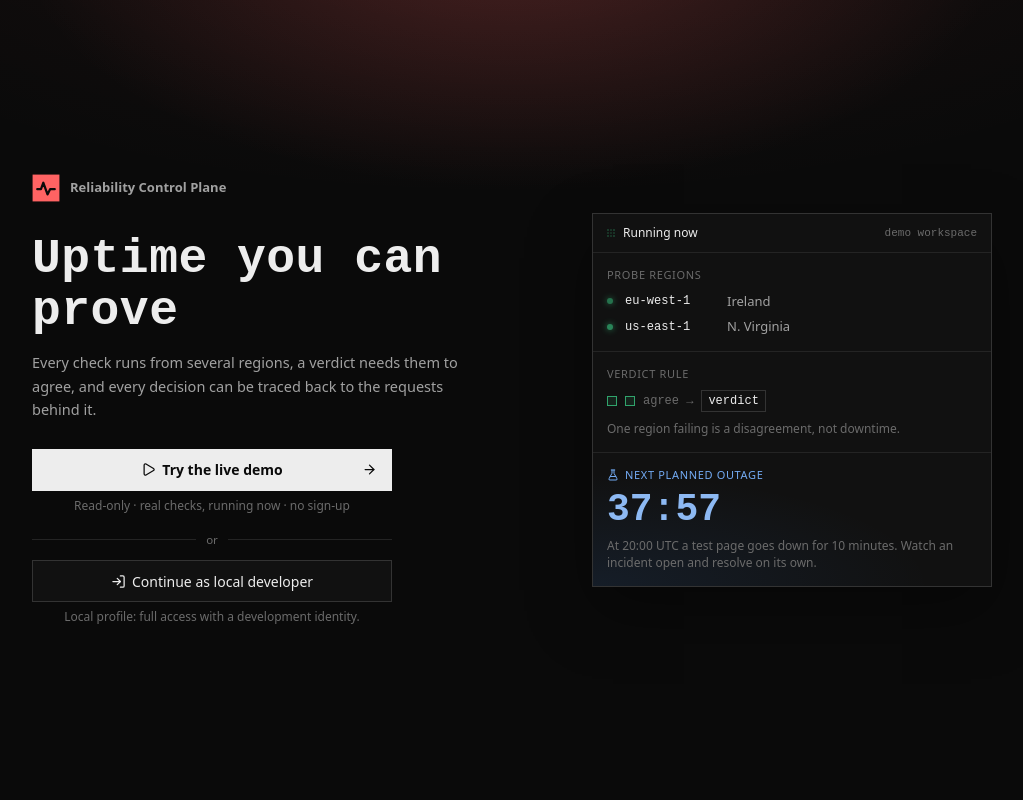
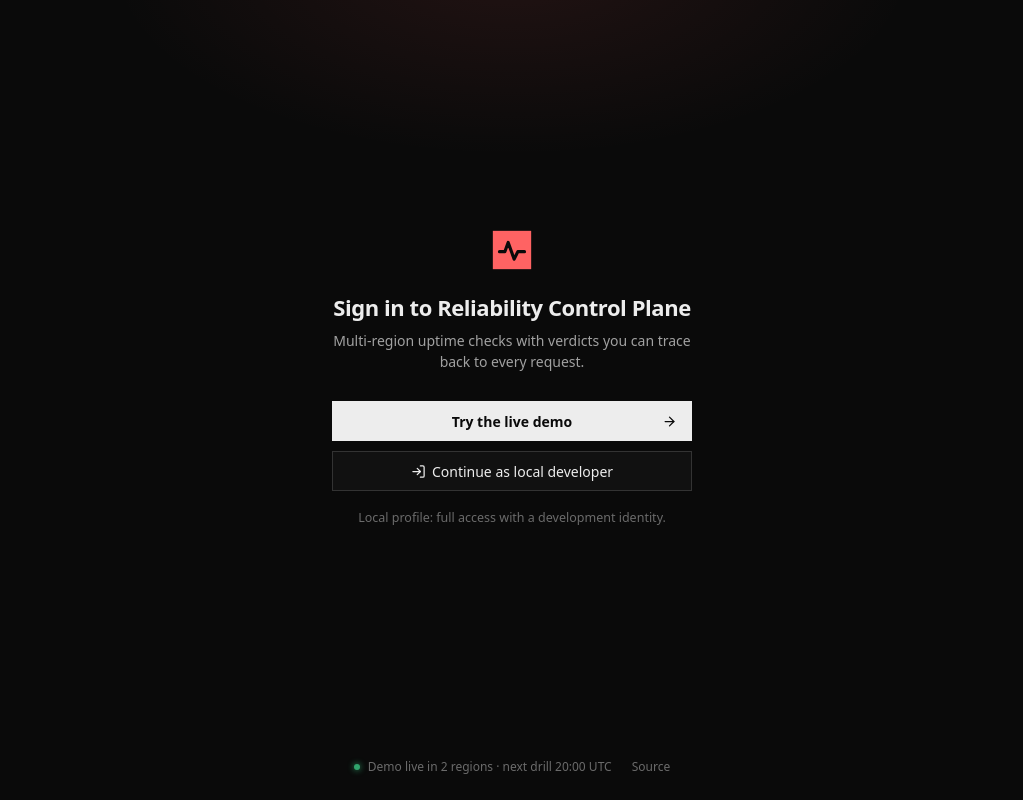
Before and after one commit to DrissiAli221/reliability-control-plane, a React (Vite) app in the folder rcp-dashboard/: page /signin in a window 1280 px wide. Shown: the whole page, without its empty margins (128-1151 px from the left). Built offline with nearby package versions, Linux system fonts and the light colour scheme; no server answers; a web font is replaced by a local one.

Commit message:
feat: make the sign-in page a calm, centred product login
One column: logo, a plain heading, the demo as the bright action and sign-in
as the secondary, small print, and a quiet footer with the demo's live status
and a link to the source. Drops the dot-matrix headline and the side readout.

```diff
--- a/rcp-dashboard/src/pages/SignInPage.tsx
+++ b/rcp-dashboard/src/pages/SignInPage.tsx
@@ -1,17 +1,11 @@
-import { ArrowRight, FlaskConical, LogIn, Play } from "lucide-react";
+import { ArrowRight, LogIn } from "lucide-react";
 import { useEffect, useState } from "react";
 import { useNavigate, useSearchParams } from "react-router-dom";
 import { isLocalAuth, login, safeNext, startDemoSession } from "../auth";
 import { BrandMark } from "../components/AppShell";
-import { LiveLed } from "../components/StatusBadge";
-import { countdown, drillPhase, utcClock } from "../drill";
+import { drillPhase, utcClock } from "../drill";
 import { useNow } from "../useLiveData";
 
-/** The demo deployment's probe regions. Shown before sign-in as what a visitor is about to look at. */
-const REGIONS = [
-  { code: "eu-west-1", place: "Ireland" },
-  { code: "us-east-1", place: "N. Virginia" },
-];
 
 /**
  * The front door: most visitors should be looking at live data in one click, so the read-only demo comes first and
@@ -58,78 +52,48 @@ export function SignInPage() {
 
   return (
     <main className="signin">
-      <div className="signin-layout">
-        <section className="signin-pitch" aria-labelledby="signin-title">
-          <div className="signin-brand"><BrandMark /><span>Reliability Control Plane</span></div>
-          <h1 id="signin-title">Uptime you can prove</h1>
-          <p className="signin-lede">
-            Every check runs from several regions, a verdict needs them to agree, and every decision can be traced back
-            to the requests behind it.
-          </p>
+      <section className="signin-panel" aria-labelledby="signin-title">
+        <BrandMark />
+        <h1 id="signin-title">Sign in to Reliability Control Plane</h1>
+        <p className="signin-lede">Multi-region uptime checks with verdicts you can trace back to every request.</p>
 
         <div className="signin-actions">
-            <button type="button" className="button signin-demo" onClick={() => void tryDemo()} disabled={busy != null}>
-              <Play size={15} aria-hidden="true" /> {busy === "demo" ? "Opening the demo…" : "Try the live demo"}
+          <button type="button" className="button primary signin-demo" onClick={() => void tryDemo()} disabled={busy != null}>
+            {busy === "demo" ? "Opening the demo…" : "Try the live demo"}
             <ArrowRight size={15} className="signin-go" aria-hidden="true" />
           </button>
-            <p className="signin-note">Read-only · real checks, running now · no sign-up</p>
-
-            <div className="signin-or" role="separator"><span>or</span></div>
-
-            <button type="button" className="button secondary signin-account" onClick={() => void account()} disabled={busy != null}>
+          <button type="button" className="button secondary" onClick={() => void account()} disabled={busy != null}>
             <LogIn size={15} aria-hidden="true" />
             {local ? "Continue as local developer" : busy === "account" ? "Opening sign-in…" : "Sign in or create an account"}
           </button>
-            <p className="signin-note">
-              {local ? "Local profile: full access with a development identity." : "Your own private workspace to monitor your own sites."}
-            </p>
           {error && <p className="form-error" role="alert">{error}</p>}
         </div>
+
+        <p className="signin-note">
+          {local
+            ? "Local profile: full access with a development identity."
+            : "The demo is read-only and needs no account. Sign in for a private workspace to monitor your own sites."}
+        </p>
       </section>
 
-        <LiveInstrument />
-      </div>
+      <footer className="signin-footer">
+        <DemoStatus />
+        <a href="https://github.com/DrissiAli221/reliability-control-plane" target="_blank" rel="noreferrer">Source</a>
+      </footer>
     </main>
   );
 }
 
-/** A preview of what the demo is doing right now: real regions, the verdict rule and the next planned outage. */
-function LiveInstrument() {
-  const now = useNow();
+/** One quiet line of what the demo is doing right now. */
+function DemoStatus() {
+  const now = useNow(30_000);
   const phase = drillPhase(now);
   return (
-    <aside className="signin-instrument" aria-label="What the demo is running">
-      <div className="instrument-head">
-        <span><LiveLed updatedAt={1} /> Running now</span>
-        <span className="mono">demo workspace</span>
-      </div>
-
-      <div className="instrument-row">
-        <span className="instrument-label">Probe regions</span>
-        <ul className="instrument-regions">
-          {REGIONS.map((region) => (
-            <li key={region.code}><i aria-hidden="true" /><span className="mono">{region.code}</span><span>{region.place}</span></li>
-          ))}
-        </ul>
-      </div>
-
-      <div className="instrument-row">
-        <span className="instrument-label">Verdict rule</span>
-        <div className="instrument-rule" aria-label="A check is DOWN only when every region agrees">
-          <span className="rule-dot" /><span className="rule-dot" /><span className="rule-eq">agree →</span><span className="rule-verdict">verdict</span>
-        </div>
-        <p className="instrument-note">One region failing is a disagreement, not downtime.</p>
-      </div>
-
-      <div className={`instrument-row instrument-drill${phase.active ? " drill-active" : ""}`}>
-        <span className="instrument-label"><FlaskConical size={12} aria-hidden="true" /> {phase.active ? "Planned outage running" : "Next planned outage"}</span>
-        <span className="instrument-clock">{countdown((phase.active ? phase.outageEnd : phase.nextStart) - now)}</span>
-        <p className="instrument-note">
+    <span className="signin-status">
+      <i aria-hidden="true" />
       {phase.active
-            ? <>Happening now: open the demo and watch the incident open and resolve on its own.</>
-            : <>At {utcClock(phase.nextStart)} UTC a test page goes down for 10 minutes. Watch an incident open and resolve on its own.</>}
-        </p>
-      </div>
-    </aside>
+        ? "Demo live in 2 regions · outage drill running"
+        : `Demo live in 2 regions · next drill ${utcClock(phase.nextStart)} UTC`}
+    </span>
   );
 }
--- a/rcp-dashboard/src/styles.css
+++ b/rcp-dashboard/src/styles.css
@@ -1282,60 +1282,28 @@ body:has(.tracker-tooltip) .row-preview { display: none; }
 :root[data-theme="light"] .hero:not(.incident) .hero-value { color: #4a4a45; }
 
 /* ---------- Sign-in ---------- */
-/* Sign-in: a soft accent glow from the top frames the pitch and a live readout. */
-.signin { position: relative; display: grid; min-height: 100vh; place-items: center; padding: 48px 24px; overflow: hidden; background: var(--bg); isolation: isolate; }
+/* Sign-in: one calm centred column, like a product's own login, with a faint accent glow from the top. */
+.signin { position: relative; display: grid; grid-template-rows: 1fr auto; min-height: 100vh; padding: 24px; background: var(--bg); isolation: isolate; }
 .signin::after {
   content: ""; position: absolute; inset: 0; z-index: -1; pointer-events: none;
-  background:
-    radial-gradient(ellipse 55% 45% at 50% -8%, color-mix(in srgb, var(--accent) 22%, transparent), transparent 70%),
-    radial-gradient(ellipse 90% 60% at 50% -20%, color-mix(in srgb, var(--accent) 7%, transparent), transparent 75%);
+  background: radial-gradient(ellipse 45% 35% at 50% -5%, color-mix(in srgb, var(--accent) 10%, transparent), transparent 70%);
 }
-.signin-layout { display: grid; grid-template-columns: minmax(0, 1fr) minmax(0, 400px); gap: 56px; align-items: center; width: min(960px, 100%); animation: rise 320ms ease-out backwards; }
-.signin-pitch { display: grid; gap: 14px; max-width: 440px; }
-.signin-brand { display: flex; align-items: center; gap: 10px; font-size: 13px; font-weight: 600; color: var(--text-2); }
-.signin-pitch h1 { margin-top: 18px; font-family: var(--font-dots); font-size: clamp(34px, 5vw, 48px); font-weight: 800; line-height: 1.08; letter-spacing: 0.01em; }
-.signin-lede { color: var(--text-2); font-size: 14.5px; line-height: 1.6; }
-.signin-actions { display: grid; gap: 10px; margin-top: 14px; max-width: 360px; }
-.signin-actions .button { width: 100%; height: 42px; font-size: 14px; }
-/* The one bright control on the page: the demo is what most visitors came for. */
-.signin-demo { position: relative; border-color: var(--text); background: var(--text); color: var(--bg); font-weight: 600; }
-.signin-demo:hover:not(:disabled) { background: color-mix(in srgb, var(--text) 88%, var(--bg)); }
+:root[data-theme="light"] .signin::after { display: none; }
+.signin-panel { display: grid; justify-items: center; align-self: center; justify-self: center; width: min(360px, 100%); gap: 0; text-align: center; animation: rise 320ms ease-out backwards; }
+.signin-panel .brand-mark { width: 40px; height: 40px; margin-bottom: 24px; }
+.signin-panel h1 { font-size: 22px; font-weight: 600; letter-spacing: -0.02em; line-height: 1.25; }
+.signin-lede { margin-top: 8px; font-size: 14px; line-height: 1.55; color: var(--text-2); }
+.signin-actions { display: grid; gap: 10px; width: 100%; margin-top: 28px; }
+.signin-actions .button { width: 100%; height: 40px; font-size: 14px; }
+.signin-demo { position: relative; font-weight: 600; }
 .signin-go { position: absolute; right: 14px; transition: transform 160ms; }
 .signin-demo:hover:not(:disabled) .signin-go { transform: translateX(3px); }
-.signin-note { margin-top: -4px; font-size: 12px; color: var(--text-3); text-align: center; }
-.signin-or { display: flex; align-items: center; gap: 10px; margin: 6px 0 2px; font-size: 11.5px; color: var(--text-3); }
-.signin-or::before, .signin-or::after { content: ""; flex: 1; height: 1px; background: var(--border); }
-
-.signin-instrument { display: grid; overflow: hidden; background: var(--surface); border: 1px solid var(--border-strong); border-radius: var(--radius-lg); box-shadow: 0 24px 60px rgba(0, 0, 0, 0.35); }
-.instrument-head { display: flex; align-items: center; justify-content: space-between; padding: 10px 14px; border-bottom: 1px solid var(--border); font-size: 12px; color: var(--text-2); }
-.instrument-head > span:first-child { display: inline-flex; align-items: center; gap: 8px; color: var(--text); }
-.instrument-head .mono { font-size: 11px; color: var(--text-3); }
-.instrument-row { display: grid; gap: 8px; padding: 14px; border-bottom: 1px solid var(--border); }
-.instrument-row:last-child { border-bottom: 0; }
-.instrument-label { display: inline-flex; align-items: center; gap: 6px; font-size: 11px; font-weight: 500; letter-spacing: 0.06em; text-transform: uppercase; color: var(--text-3); }
-.instrument-note { font-size: 12px; line-height: 1.45; color: var(--text-3); }
-.instrument-regions { display: grid; gap: 6px; margin: 0; padding: 0; list-style: none; }
-.instrument-regions li { display: grid; grid-template-columns: 8px 92px 1fr; align-items: center; gap: 10px; font-size: 13px; color: var(--text-2); }
-.instrument-regions i { width: 6px; height: 6px; border-radius: 50%; background: var(--green); box-shadow: 0 0 6px var(--green); animation: breathe 2.4s ease-in-out infinite; }
-.instrument-regions li:nth-child(2) i { animation-delay: 1.2s; }
-.instrument-regions .mono { color: var(--text); }
-.instrument-rule { display: flex; align-items: center; gap: 8px; font-family: var(--font-mono); font-size: 12px; color: var(--text-2); }
-.rule-dot { width: 10px; height: 10px; border: 1px solid var(--green); background: var(--green-bg); border-radius: var(--radius-xs); }
-.rule-eq { color: var(--text-3); }
-.rule-verdict { padding: 1px 6px; border: 1px solid var(--border-strong); color: var(--text); border-radius: var(--radius-xs); }
-.instrument-drill { --drill-hue: var(--blue); background: radial-gradient(ellipse at 0 100%, color-mix(in srgb, var(--drill-hue) 10%, transparent), transparent 60%); }
-.instrument-drill.drill-active { --drill-hue: var(--amber); }
-.instrument-drill .instrument-label { color: color-mix(in srgb, var(--drill-hue) 70%, var(--text)); }
-.instrument-clock { font-family: var(--font-dots); font-size: 38px; font-weight: 800; line-height: 1; font-variant-numeric: tabular-nums; color: color-mix(in srgb, var(--drill-hue) 55%, var(--text)); }
-
-@media (max-width: 860px) {
-  .signin { place-items: start center; }
-  .signin-layout { grid-template-columns: 1fr; gap: 32px; }
-  .signin-pitch h1 { margin-top: 8px; }
-}
-@media (prefers-reduced-motion: reduce) {
-  .instrument-regions i { animation: none; }
-}
+.signin-note { margin-top: 18px; font-size: 12.5px; line-height: 1.5; color: var(--text-3); }
+.signin-footer { display: flex; flex-wrap: wrap; align-items: center; justify-content: center; gap: 8px 20px; padding-top: 24px; font-size: 12px; color: var(--text-3); }
+.signin-footer a { color: var(--text-3); text-decoration: none; }
+.signin-footer a:hover { color: var(--text); }
+.signin-status { display: inline-flex; align-items: center; gap: 8px; }
+.signin-status i { width: 6px; height: 6px; border-radius: 50%; background: var(--green); box-shadow: 0 0 6px var(--green); }
 
 /* ---------- Demo session ---------- */
 .demo-banner {
```
Lines whose indentation alone changed are shown as unchanged.
